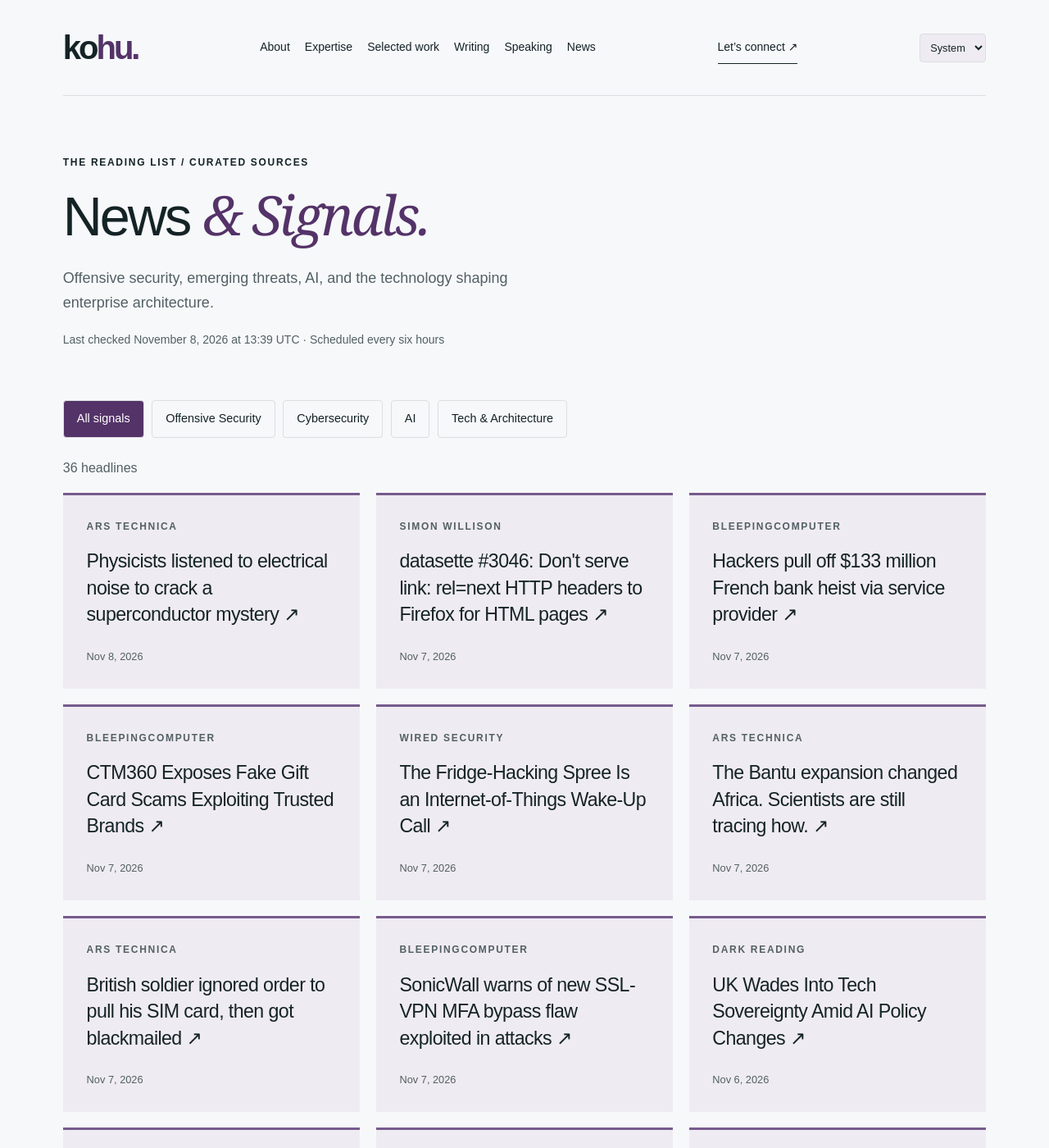
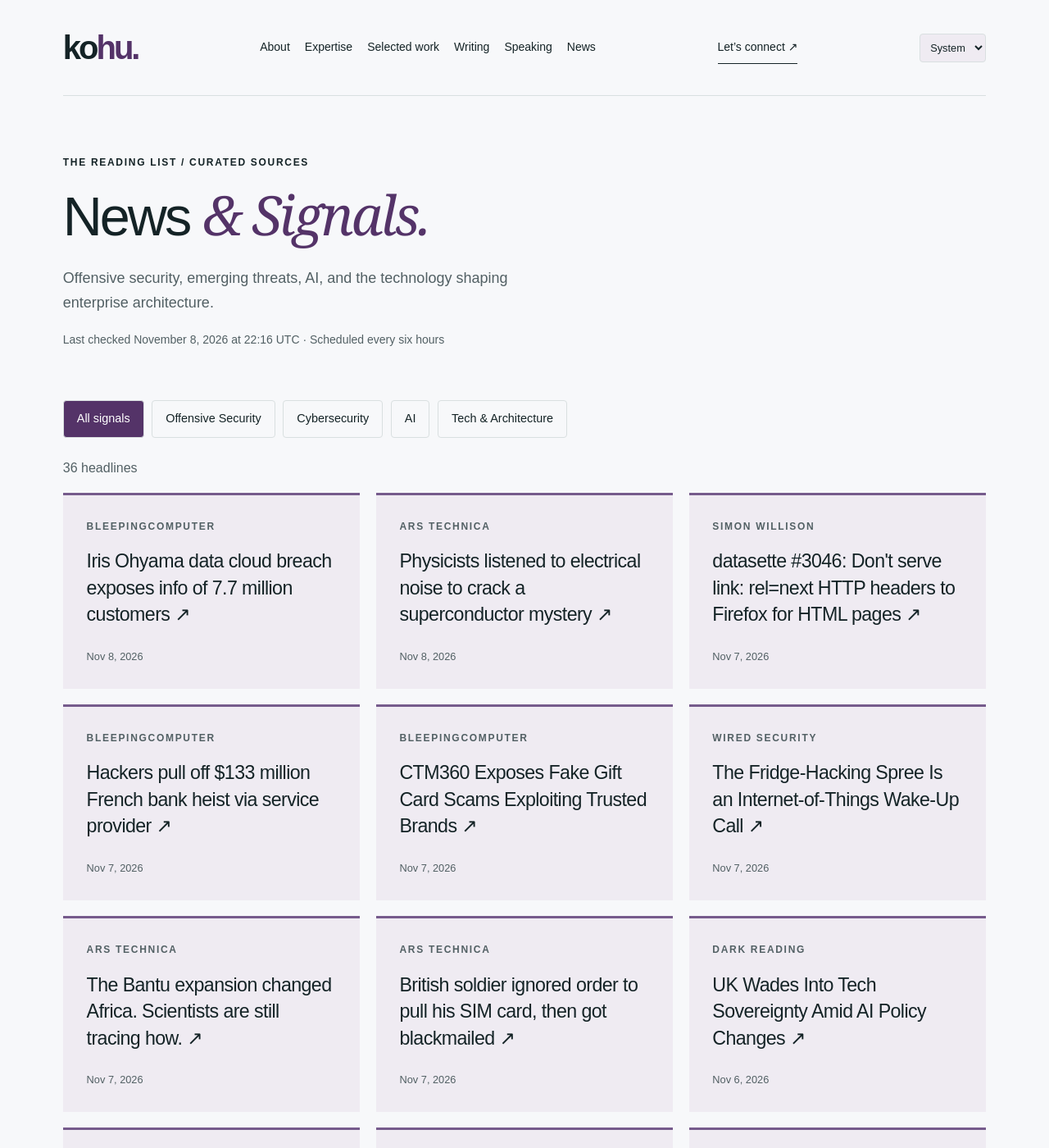
Before and after one commit to hntk/hntk.github.io, a Jekyll site: the page built from news/index.html, in a window 1280 px wide and 1400 px high. Shown: the whole window at 82% size. Built offline with Jekyll 4.4.1, drawn with Linux system fonts in a browser that asks for light colours; part of the change alters nothing that is shown.

Commit message:
Refresh News and Signals

```diff
--- a/_data/news.json
+++ b/_data/news.json
@@ -1,6 +1,14 @@
 {
-  "updated": "2026-11-08T13:39:22.594723+00:00",
+  "updated": "2026-11-08T22:16:19.217762+00:00",
   "items": [
+    {
+      "title": "Iris Ohyama data cloud breach exposes info of 7.7 million customers",
+      "url": "https://www.bleepingcomputer.com/news/security/iris-ohyama-data-cloud-breach-exposes-info-of-77-million-customers/",
+      "published": "2026-11-08T15:43:08+00:00",
+      "source": "BleepingComputer",
+      "source_id": "bleepingcomputer",
+      "category": "cybersecurity"
+    },
     {
       "title": "Physicists listened to electrical noise to crack a superconductor mystery",
       "url": "https://arstechnica.com/science/2026/11/physicists-listened-to-electrical-noise-to-crack-a-superconductor-mystery/",
@@ -56,14 +64,6 @@
       "source": "Ars Technica",
       "source_id": "ars-technica",
       "category": "tech-architecture"
-    },
-    {
-      "title": "SonicWall warns of new SSL-VPN MFA bypass flaw exploited in attacks",
-      "url": "https://www.bleepingcomputer.com/news/security/sonicwall-warns-of-new-ssl-vpn-mfa-bypass-flaw-exploited-in-attacks/",
-      "published": "2026-11-07T00:00:55+00:00",
-      "source": "BleepingComputer",
-      "source_id": "bleepingcomputer",
-      "category": "cybersecurity"
     },
     {
       "title": "UK Wades Into Tech Sovereignty Amid AI Policy Changes",
@@ -295,79 +295,79 @@
       "id": "ars-technica",
       "name": "Ars Technica",
       "status": "ok",
-      "last_success": "2026-11-08T13:39:22.594723+00:00"
+      "last_success": "2026-11-08T22:16:19.217762+00:00"
     },
     {
       "id": "bleepingcomputer",
       "name": "BleepingComputer",
       "status": "ok",
-      "last_success": "2026-11-08T13:39:22.594723+00:00"
+      "last_success": "2026-11-08T22:16:19.217762+00:00"
     },
     {
       "id": "cloudflare",
       "name": "Cloudflare",
       "status": "ok",
-      "last_success": "2026-11-08T13:39:22.594723+00:00"
+      "last_success": "2026-11-08T22:16:19.217762+00:00"
     },
     {
       "id": "dark-reading",
       "name": "Dark Reading",
       "status": "ok",
-      "last_success": "2026-11-08T13:39:22.594723+00:00"
+      "last_success": "2026-11-08T22:16:19.217762+00:00"
     },
     {
       "id": "hugging-face",
       "name": "Hugging Face",
       "status": "ok",
-      "last_success": "2026-11-08T13:39:22.594723+00:00"
+      "last_success": "2026-11-08T22:16:19.217762+00:00"
     },
     {
       "id": "microsoft-research",
       "name": "Microsoft Research",
       "status": "ok",
-      "last_success": "2026-11-08T13:39:22.594723+00:00"
+      "last_success": "2026-11-08T22:16:19.217762+00:00"
     },
     {
       "id": "nvidia",
       "name": "NVIDIA",
       "status": "ok",
-      "last_success": "2026-11-08T13:39:22.594723+00:00"
+      "last_success": "2026-11-08T22:16:19.217762+00:00"
     },
     {
       "id": "portswigger",
       "name": "PortSwigger Research",
       "status": "ok",
-      "last_success": "2026-11-08T13:39:22.594723+00:00"
+      "last_success": "2026-11-08T22:16:19.217762+00:00"
     },
     {
       "id": "schneier",
       "name": "Schneier on Security",
       "status": "ok",
-      "last_success": "2026-11-08T13:39:22.594723+00:00"
+      "last_success": "2026-11-08T22:16:19.217762+00:00"
     },
     {
       "id": "simon-willison",
       "name": "Simon Willison",
       "status": "ok",
-      "last_success": "2026-11-08T13:39:22.594723+00:00"
+      "last_success": "2026-11-08T22:16:19.217762+00:00"
     },
     {
       "id": "specterops",
       "name": "SpecterOps",
       "status": "ok",
-      "last_success": "2026-11-08T13:39:22.594723+00:00"
+      "last_success": "2026-11-08T22:16:19.217762+00:00"
     },
     {
       "id": "trail-of-bits",
       "name": "Trail of Bits",
       "status": "ok",
-      "last_success": "2026-11-08T13:39:22.594723+00:00"
+      "last_success": "2026-11-08T22:16:19.217762+00:00"
     },
     {
       "id": "wired",
       "name": "WIRED Security",
       "status": "ok",
-      "last_success": "2026-11-08T13:39:22.594723+00:00"
+      "last_success": "2026-11-08T22:16:19.217762+00:00"
     }
   ]
 }
```
